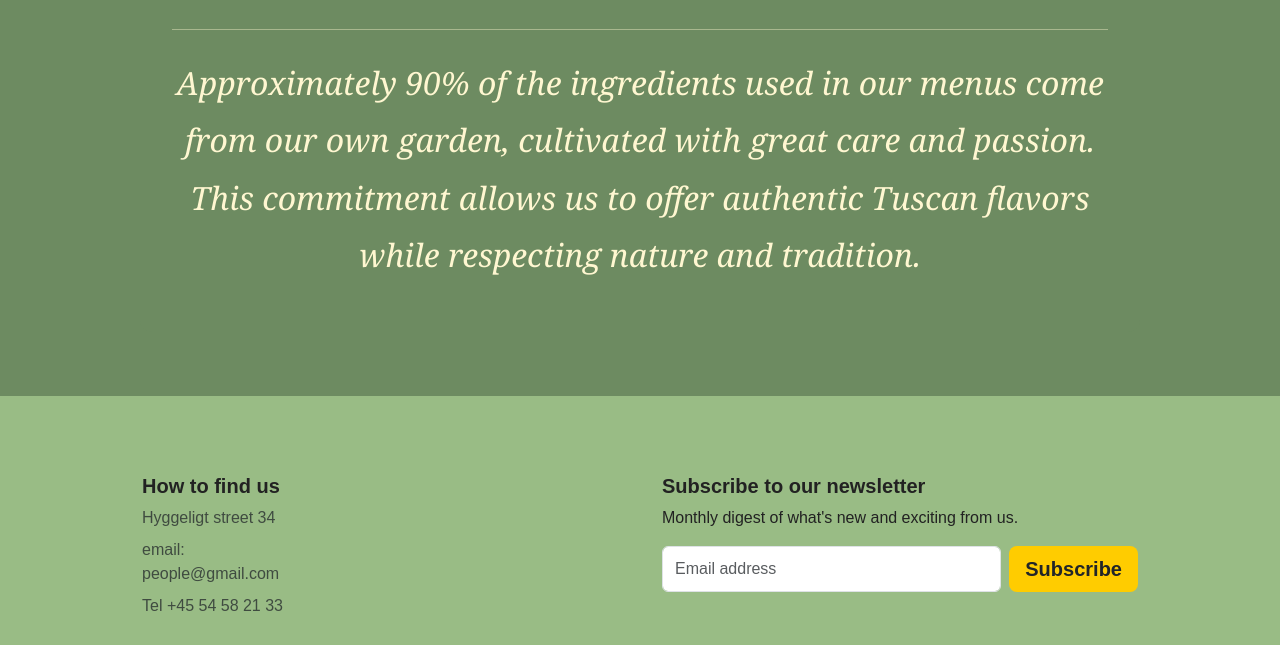
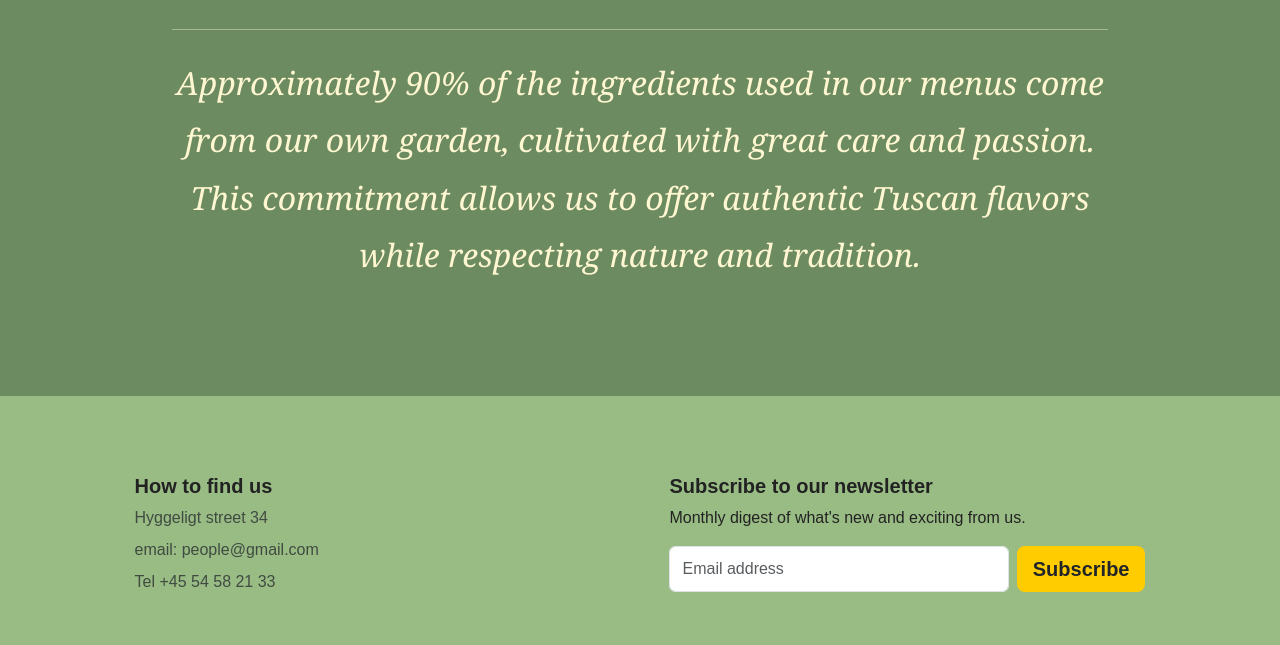
Before and after one commit to Argoneo/HomeRestaurant, a plain HTML site: page menu.html in a window 1280 px wide. Shown: the part 715-1360 px from the top of the page. Drawn offline with nearby package versions, Linux system fonts and the light colour scheme.

Commit message:
Update menu.html

```diff
--- a/menu.html
+++ b/menu.html
@@ -125,11 +125,12 @@
 
     /* Footer */
     .findUs {
-      background-color: #99BC85 !important;
-      width: 100%;
-      padding-top: 70px;
-      z-index: 4;
-    }
+    background-color: #99BC85 !important;
+    width: 100% !important;
+    padding-top: 70px;
+    padding-left: 0 !important;
+    padding-right: 0 !important;
+}
 
     footer {
     width: 100%;
```
